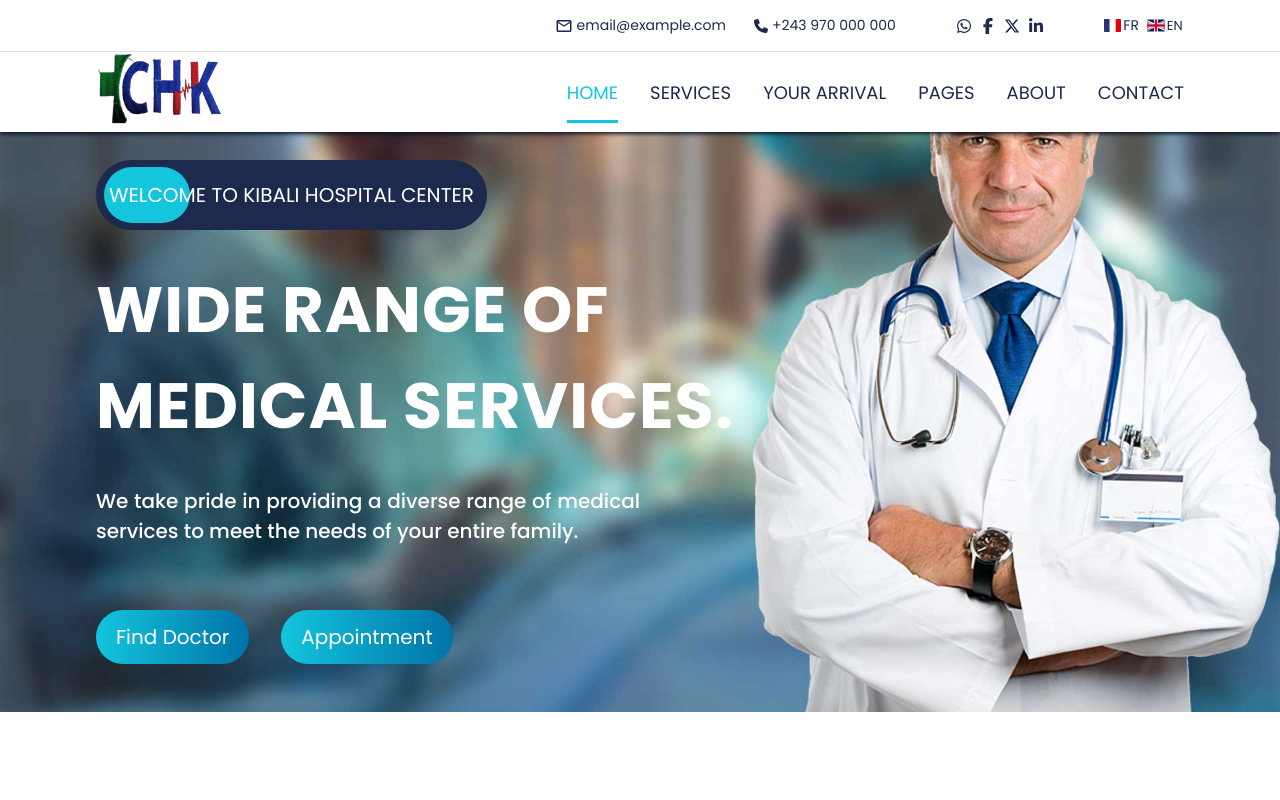
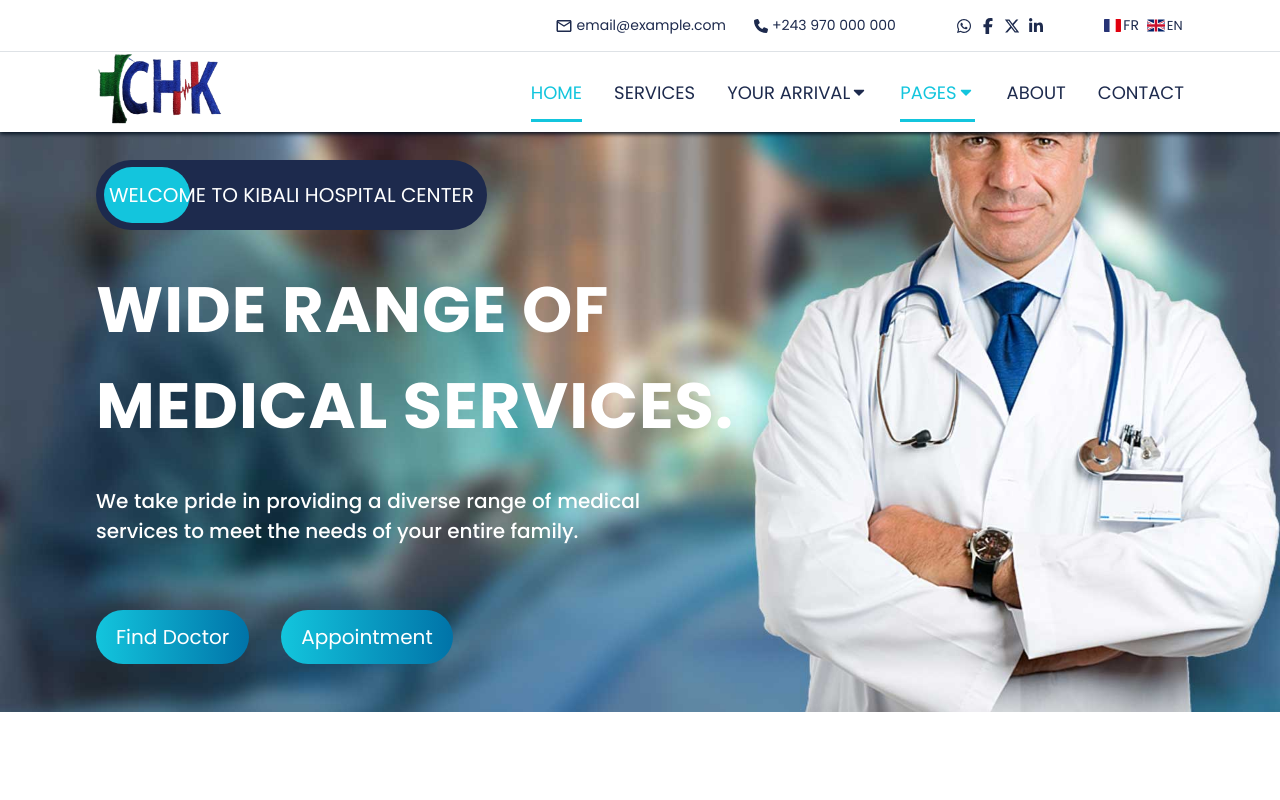
Before and after one commit to tresorsawasawa/kibali_hospital_center, a React (Create React App) app: page / in a window 1280 px wide. Shown: the top 800 px of the page. Built offline with nearby package versions, Linux system fonts and the light colour scheme.

Commit message:
Update routes and navigations bar

```diff
--- a/src/components/Navbar/Navbar.jsx
+++ b/src/components/Navbar/Navbar.jsx
@@ -1,42 +1,49 @@
 import React, { useState } from 'react';
 import { NavLink } from 'react-router-dom';
 import { v4 as uuid } from 'uuid';
+import { FaCaretDown } from 'react-icons/fa';
 import './Navbar.scss';
 import Logo from '../../assets/images/logo.png';
 
 const links = [
   {
     id: uuid(),
+    icon: '',
     label: 'home',
     name: 'Home',
     to: '/',
   },
   {
     id: uuid(),
+    icon: '',
     name: 'Services',
     label: 'services',
     to: '/services',
   },
   {
     id: uuid(),
+    icon: <FaCaretDown />,
     name: 'Your arrival',
     label: 'arrival',
     to: '/arrivals',
   },
   {
     id: uuid(),
+    icon: <FaCaretDown />,
     name: 'Pages',
     label: 'pages',
-    to: '/page',
+    to: '/',
   },
   {
     id: uuid(),
+    icon: '',
     name: 'About',
     label: 'about',
     to: '/about_us',
   },
   {
     id: uuid(),
+    icon: '',
     name: 'Contact',
     label: 'contact',
     to: '/contact_us',
@@ -61,16 +68,17 @@ const Navbar = () => {
       <nav className="navbar w-full py-1">
         <ul className="navLinks flex justify-end items-center gap-[2rem]">
           {links.map(({
-            id, name, to, label,
+            id, name, to, label, icon,
           }) => (
             <li key={id} className="linkItem cursor-pointer">
               <NavLink
                 key={id}
                 to={to}
                 onClick={() => handleLinkClick(label)}
-                className={activeLink === name ? 'active navLink text-[16px] uppercase' : 'navLink text-[18px] uppercase'}
+                className={activeLink === name ? 'flex active navLink text-[16px] uppercase justify-center items-center' : 'flex justify-center items-center navLink text-[18px] uppercase'}
               >
-                {name}
+                <span>{name}</span>
+                <span>{icon}</span>
               </NavLink>
             </li>
           ))}
```
Also changed, not shown: src/utils/router.js (+9 -3 lines).
